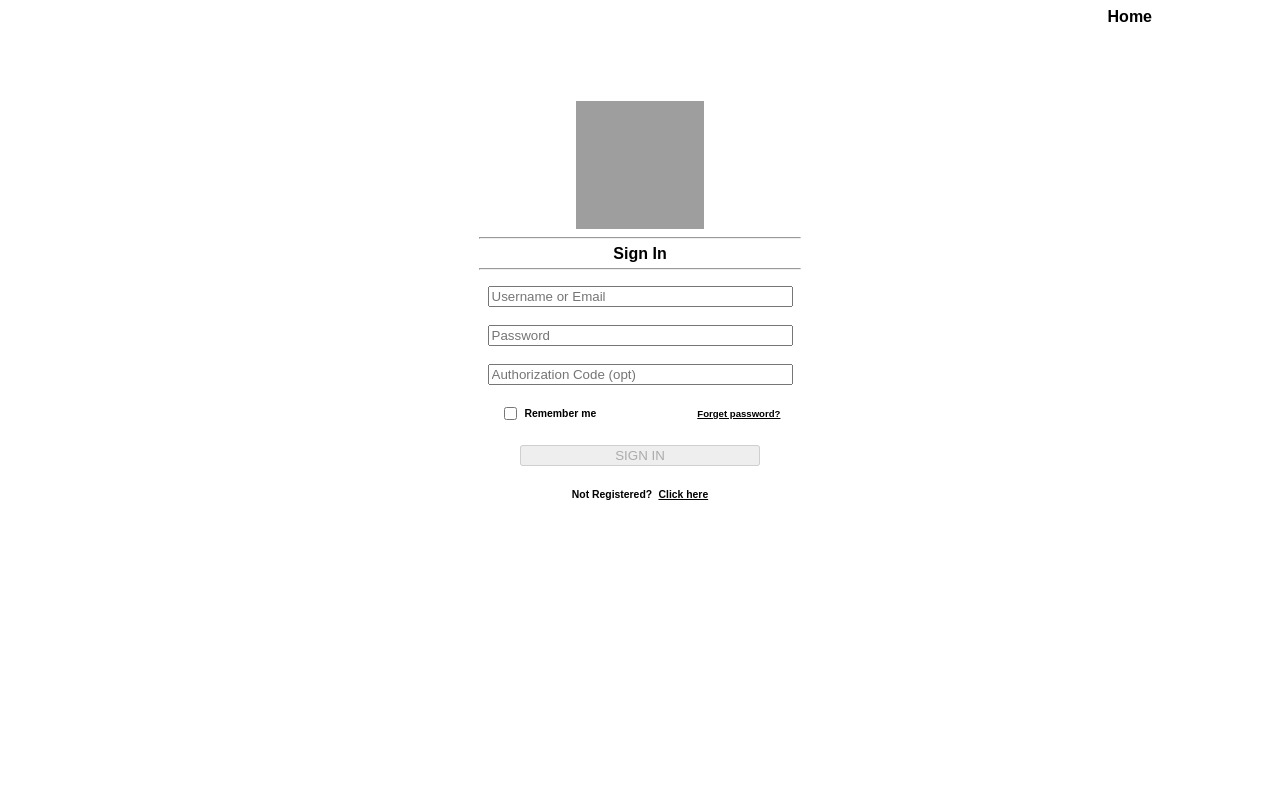
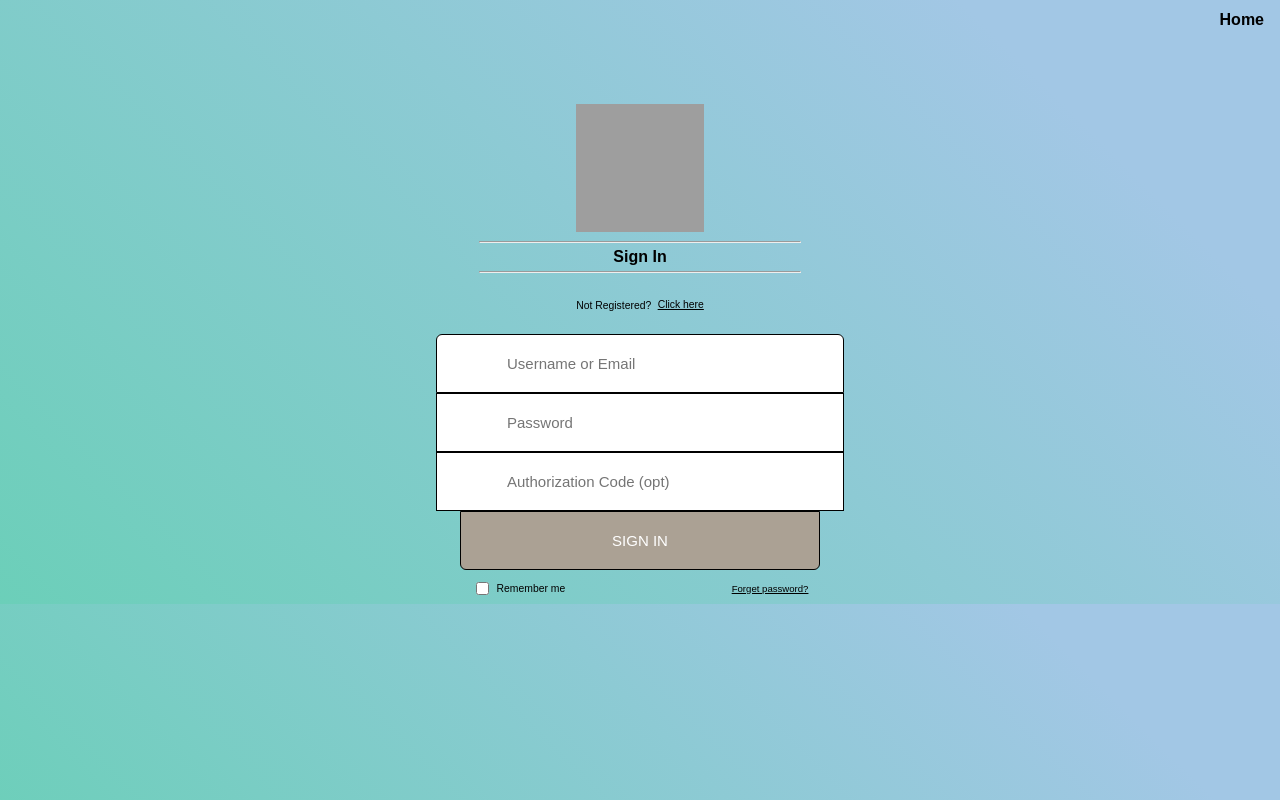
Before and after one commit to Anytime-Fitness-BW/frontend, a React (Create React App) app in the folder anytime-fitness/: page /login in a window 1280 px wide. Shown: the top 800 px of the page. Built offline with nearby package versions, Linux system fonts and the light colour scheme; grey boxes are pictures that could not be loaded.

Commit message:
styled login component

```diff
--- a/anytime-fitness/src/App.css
+++ b/anytime-fitness/src/App.css
@@ -167,7 +167,114 @@ nav {
 }
 
 /* Login Form Styling */
+
 .login-image {
+  height: 8rem;
+  width: 8rem;
+  margin-top: 2rem;
+  margin-bottom: -.7rem;
+}
+
+.login-text {
+  display: flex;
+  flex-direction: row;
+  font-size: .65rem;
+  margin-bottom: .8rem;
+  justify-content: center;
+}
+
+
+.form {
+  display: flex;
+  flex-direction: column;
+}
+
+.login-text-link {
+  margin-top: .8rem;
+  margin-left: .4rem;
+  color: black;
+  font-size: .60rem;
+  display: flex;
+  justify-content: flex-end;
+  justify-content: space-between;
+}
+
+.loginCheckbox {
+  display: flex;
+  flex-direction: row;
+  justify-content: center;
+}
+
+.login-checkbox-text {
+  font-size: .65rem;
+  margin-top: .8rem;
+}
+
+.white-space {
+  font-size: .65rem;
+  margin-top: .8rem;
+  margin-left: 5rem;
+  margin-right: 5rem;
+  color: white;
+
+}
+
+
+
+.usernameInput {
+  padding-left: 70px;
+  padding-top: 20px;
+  padding-bottom: 20px;
+  font-size: 15px;
+  border-top-left-radius: 6px;
+  border-top-right-radius: 6px;
+  border: solid black 1px;
+}
+
+.passwordInput {
+  padding-left: 70px;
+  padding-top: 20px;
+  padding-bottom: 20px;
+  background-color: white;
+  font-size: 15px;
+  border: solid black 1px;
+
+}
+
+.authCodeInput {
+  border: solid black 1px;
+  padding-left: 70px;
+  padding-top: 20px;
+  padding-bottom: 20px;
+  $font-family:   "Roboto";
+  font-size: 15px;
+
+}
+
+.login-button{
+  width: 22.5rem;
+  padding-top: 20px;
+  padding-bottom: 20px;
+  background-color: #ABA194;
+  color: white;
+  font-size: 15px;
+  border-bottom-left-radius: 6px;
+  border-bottom-right-radius: 6px;
+  border: solid black 1px;
+}
+
+.backgroundColor{
+  background: linear-gradient(45deg, #49D49D 10%, #A2C7E5 90%);
+}
+
+.bottomPage {
+  padding-top: 30px;
+  padding-bottom: 100%;
+}
+/* #49D49D
+#A2C7E5  */
+
+/* .login-image {
   height: 8rem;
   width: 8rem;
   margin-top: 2rem;
@@ -213,19 +320,4 @@ nav {
 .login-button{
   margin-top: 1rem;
   width: 15rem;
-}
-
-
-
-
-/* Instructor Sign Up Form Styling */
-/* .xo {
-  color: orange;
-}
-.personalInfo {
-  display: flex;
-}
-.accountInfo {
-  display:flex;
-  flex-direction: column;
-} */
+}  */
--- a/anytime-fitness/src/components/login/loginForm.js
+++ b/anytime-fitness/src/components/login/loginForm.js
@@ -28,7 +28,7 @@ export default function LoginForm(props) {
 
 
     return (
-        <form  id='signUpForm' onSubmit={onSubmit}>
+        <form className='backgroundColor'onSubmit={onSubmit}>
             <nav>
                 <h1></h1>
                 <div className='nav-links'>
@@ -43,12 +43,16 @@ export default function LoginForm(props) {
                 />
                 <hr className='hr'/>
                 <h4> Sign In </h4>
-                <hr className='hr2'/>
+                <hr className='hr2' />
             </div>
 
-            <section>
+            <section className='form'>
+                <div className='login-text'>
+                    <p>Not Registered?</p>
+                    <Link className='bottom-text-link' to='/'>Click here</Link>
+                </div>
                 <label>
-                    <input
+                    <input className='usernameInput'
                         value={loginValues.username_or_email}
                         onChange={onChange}
                         name='username_or_email'
@@ -56,9 +60,9 @@ export default function LoginForm(props) {
                         placeholder='Username or Email'
                         size='35'
                     />
-                </label><br/><br/>
+                </label>
                 <label>
-                    <input
+                    <input className='passwordInput'
                         value={loginValues.password}
                         onChange={onChange}
                         name='password'
@@ -66,9 +70,9 @@ export default function LoginForm(props) {
                         placeholder='Password'
                         size='35'
                     />
-                </label><br/><br/>
+                </label>
                 <label>
-                    <input
+                    <input  className='authCodeInput'
                         value={loginValues.auth_code}
                         onChange={onChange}
                         name='auth_code'
@@ -76,7 +80,13 @@ export default function LoginForm(props) {
                         placeholder='Authorization Code (opt)'
                         size='35'
                     />
-                </label><br/><br/>
+                </label>
+                <div>
+                    <button className='login-button' disabled={loginDisabled} id='submit-button'>
+                        SIGN IN
+                    </button>
+                </div>
+
             </section>
 
             <section className='loginCheckbox'>
@@ -90,19 +100,15 @@ export default function LoginForm(props) {
                     />
                 </label>
                 <p className='login-checkbox-text'>Remember me</p>
-                <p className='white-space'>ignore this space p</p>
+                <p className='white-space'></p>
                 <Link className='login-text-link' to='/'>Forget password?</Link>
             </section>
 
-            <section>
-                <button className='login-button' disabled={loginDisabled} id='submit-button'>
+            <section className='bottomPage backgroundColor'>
+                {/* <button className='login-button' disabled={loginDisabled} id='submit-button'>
                         SIGN IN
-                </button>
-                <div className='login-text'>
-                    <p>Not Registered?</p>
-                    <Link className='bottom-text-link' to='/'>Click here</Link>
-                </div>
-                <div>
+                </button> */}
+                <div >
                     <div>{loginErrors.username_or_email}</div>
                     <div>{loginErrors.password}</div>
                     <div>{loginErrors.auth_code}</div>
```
Also changed, not shown: anytime-fitness/src/components/LogoutConfirmation.js (+11 -1 lines).
